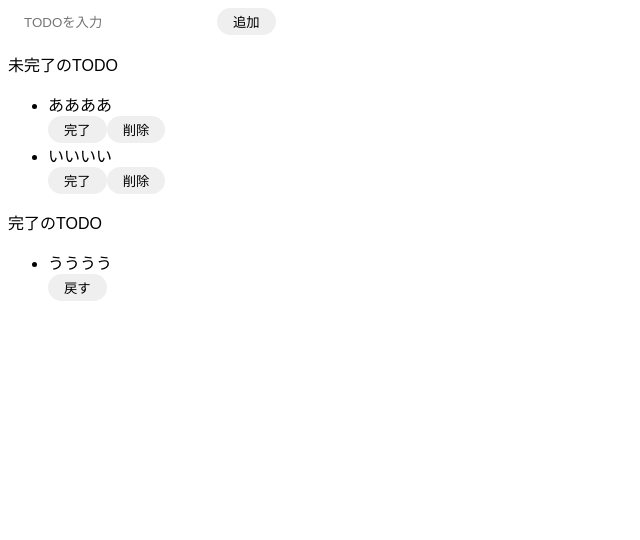
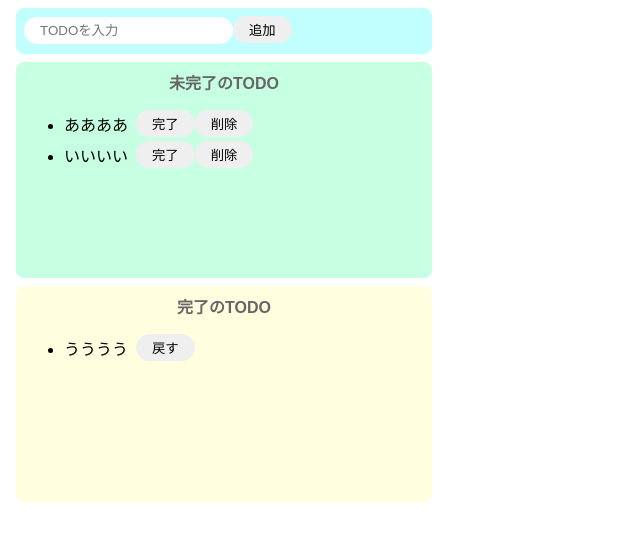
Before and after one commit to Saki94126/TODOReact, a React (Create React App) app: page / in a window 1280 px wide. Shown: the top 540 px of the page, without its empty margins (0-640 px from the left). Built offline with nearby package versions, Linux system fonts and the light colour scheme.

Commit message:
TODOアプリの画面実装

```diff
--- a/src/App.jsx
+++ b/src/App.jsx
@@ -4,29 +4,29 @@ import "./style.css";
 export const App = () => {
   return (
     <>
-      <div>
+      <div className="input-area">
         <input placeholder="TODOを入力" />
         <button>追加</button>
       </div>
-      <div>
-        <p>未完了のTODO</p>
+      <div className="incomplete-area">
+        <p className="title">未完了のTODO</p>
         <ul>
-          <div>
+          <div className="list-row">
             <li>ああああ</li>
             <button>完了</button>
             <button>削除</button>
           </div>
-          <div>
+          <div className="list-row">
             <li>いいいい</li>
             <button>完了</button>
             <button>削除</button>
           </div>
         </ul>
       </div>
-      <div>
-        <p>完了のTODO</p>
+      <div className="complate-area">
+        <p className="title">完了のTODO</p>
         <ul>
-          <div>
+          <div className="list-row">
             <li>うううう</li>
             <button>戻す</button>
           </div>
```
